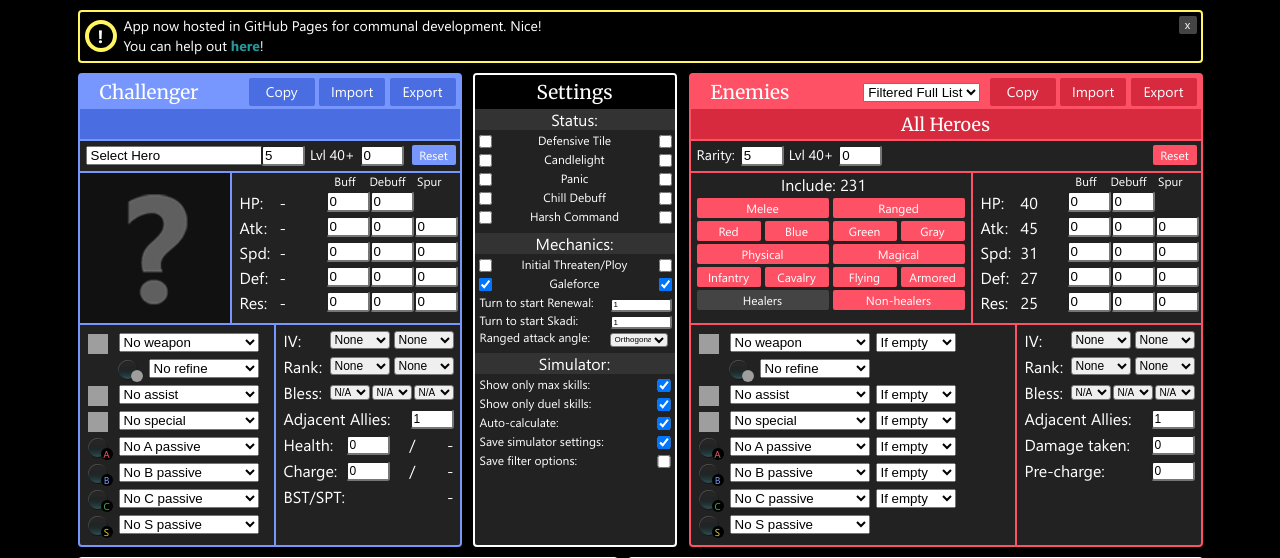
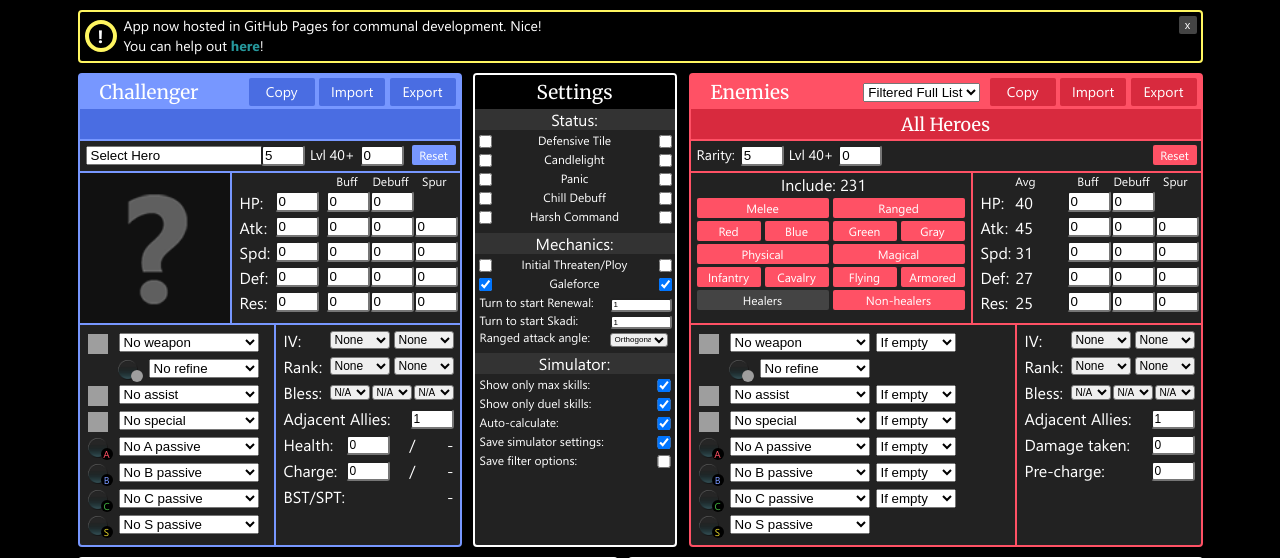
Before and after one commit to Andu2/FEH-Mass-Simulator, a PHP site: page / in a window 1280 px wide. Shown: the part 102-660 px from the top of the page. Run offline with PHP 8.4, Linux system fonts and the light colour scheme; some libraries are stand-ins or nearby versions; grey boxes are pictures that could not be loaded.

Commit message:
Enable custom stats for issue #100 allowing generic enemies

```diff
--- a/index.html
+++ b/index.html
@@ -17,8 +17,8 @@
 	<link href="https://cdnjs.cloudflare.com/ajax/libs/select2/4.0.6-rc.0/css/select2.min.css" rel="stylesheet" />
 	<script src="select2/select2.min.js"></script>
 
-	<link rel="stylesheet" type="text/css" href="style.css?v=201805021116"/>
-	<script type="text/javascript" src="code.js?v=201805021116"></script>
+	<link rel="stylesheet" type="text/css" href="style.css?v=201805061730"/>
+	<script type="text/javascript" src="code.js?v=201805061730"></script>
 
 </head>
 
@@ -44,11 +44,11 @@
 				<div class="frame_hero_main">
 					<div class="bar_top_list">
 						<!--
-						<select id="cl_enemy_list" data-var="options.customEnemySelected"></select>
-						<div class="button bar_top_button reset_challenger" id="reset_challenger" onclick="addClEnemy();">Add</div>
-						<div class="button bar_top_button reset_challenger" id="reset_challenger" onclick="deleteSelectedClEnemy();">Delete</div>
+						<select id="challenger_list" data-var="options.challengerSelected"></select>
+						<div class="button bar_top_button reset_challenger" id="reset_challenger" onclick="addChallenger();">Add</div>
+						<div class="button bar_top_button reset_challenger" id="reset_challenger" onclick="deleteChallenger();">Delete</div>
 						<div class="bar_top_list_right">
-							<div class=" bar_top_list_right button bar_top_button reset_challenger" id="reset_challenger" onclick="removeAllClEnemies();">Clear List</div>
+							<div class=" bar_top_list_right button bar_top_button reset_challenger" id="reset_challenger" onclick="removeAllChallengers();">Clear List</div>
 						</div>
 						-->
 					</div>
@@ -60,11 +60,11 @@
 						<div class="frame_hero_picture"><img class="hero_picture" id="challenger_picture" src="heroes/nohero.png" onmouseover="showHeroTooltip('challenger');" onmouseout="hideTooltip();"/><img id="challenger_weapon_icon" class="weaponIcon" src="weapons/noweapon.png"/><img id="challenger_movement_icon" class="movementIcon" src="weapons/noweapon.png"/></div>
 						<div class="frame_stats">
 							<div class="bufflabel">Buff</div><div class="debufflabel">Debuff</div><div class="spurlabel">Spur</div>
-							<div class="stat_row">HP: <span class="stat_number" id="challenger_hp">-</span><input id="challenger_hp_buff" data-var="challenger.buffs.hp" class="buff_input smallnuminput" type="number" value=0 min=0 max=99 /><input id="challenger_hp_debuff" data-var="challenger.debuffs.hp" class="debuff_input smallnuminput" type="number" value=0 min=-99 max=0 /></div>
-							<div class="stat_row">Atk: <span class="stat_number" id="challenger_atk">-</span><input id="challenger_atk_buff" data-var="challenger.buffs.atk" class="buff_input smallnuminput" type="number" value=0 min=0 max=99 /><input id="challenger_atk_debuff" data-var="challenger.debuffs.atk" class="debuff_input smallnuminput" type="number" value=0 min=-99 max=0 /><input id="challenger_atk_spur" data-var="challenger.spur.atk" class="spur_input smallnuminput" type="number" value=0 min=0 max=99 /></div>
-							<div class="stat_row">Spd: <span class="stat_number" id="challenger_spd">-</span><input id="challenger_spd_buff" data-var="challenger.buffs.spd" class="buff_input smallnuminput" type="number" value=0 min=0 max=99 /><input id="challenger_spd_debuff" data-var="challenger.debuffs.spd" class="debuff_input smallnuminput" type="number" value=0 min=-99 max=0 /><input id="challenger_spd_spur" data-var="challenger.spur.spd" class="spur_input smallnuminput" type="number" value=0 min=0 max=99 /></div>
-							<div class="stat_row">Def: <span class="stat_number" id="challenger_def">-</span><input id="challenger_def_buff" data-var="challenger.buffs.def" class="buff_input smallnuminput" type="number" value=0 min=0 max=99 /><input id="challenger_def_debuff" data-var="challenger.debuffs.def" class="debuff_input smallnuminput" type="number" value=0 min=-99 max=0 /><input id="challenger_def_spur" data-var="challenger.spur.def" class="spur_input smallnuminput" type="number" value=0 min=0 max=99 /></div>
-							<div class="stat_row">Res: <span class="stat_number" id="challenger_res">-</span><input id="challenger_res_buff" data-var="challenger.buffs.res" class="buff_input smallnuminput" type="number" value=0 min=0 max=99 /><input id="challenger_res_debuff" data-var="challenger.debuffs.res" class="debuff_input smallnuminput" type="number" value=0 min=-99 max=0 /><input id="challenger_res_spur" data-var="challenger.spur.res" class="spur_input smallnuminput" type="number" value=0 min=0 max=99 /></div>
+							<div class="stat_row">HP: <input id="challenger_hp" data-var="challenger.hp" class="stat_number smallnuminput" type="number" value=0 min=0 max=99 /><input id="challenger_hp_buff" data-var="challenger.buffs.hp" class="buff_input smallnuminput" type="number" value=0 min=0 max=99 /><input id="challenger_hp_debuff" data-var="challenger.debuffs.hp" class="debuff_input smallnuminput" type="number" value=0 min=-99 max=0 /></div>
+							<div class="stat_row">Atk: <input id="challenger_atk" data-var="challenger.atk" class="stat_number smallnuminput" type="number" value=0 min=0 max=99 /><input id="challenger_atk_buff" data-var="challenger.buffs.atk" class="buff_input smallnuminput" type="number" value=0 min=0 max=99 /><input id="challenger_atk_debuff" data-var="challenger.debuffs.atk" class="debuff_input smallnuminput" type="number" value=0 min=-99 max=0 /><input id="challenger_atk_spur" data-var="challenger.spur.atk" class="spur_input smallnuminput" type="number" value=0 min=0 max=99 /></div>
+							<div class="stat_row">Spd: <input id="challenger_spd" data-var="challenger.spd" class="stat_number smallnuminput" type="number" value=0 min=0 max=99 /><input id="challenger_spd_buff" data-var="challenger.buffs.spd" class="buff_input smallnuminput" type="number" value=0 min=0 max=99 /><input id="challenger_spd_debuff" data-var="challenger.debuffs.spd" class="debuff_input smallnuminput" type="number" value=0 min=-99 max=0 /><input id="challenger_spd_spur" data-var="challenger.spur.spd" class="spur_input smallnuminput" type="number" value=0 min=0 max=99 /></div>
+							<div class="stat_row">Def: <input id="challenger_def" data-var="challenger.def" class="stat_number smallnuminput" type="number" value=0 min=0 max=99 /><input id="challenger_def_buff" data-var="challenger.buffs.def" class="buff_input smallnuminput" type="number" value=0 min=0 max=99 /><input id="challenger_def_debuff" data-var="challenger.debuffs.def" class="debuff_input smallnuminput" type="number" value=0 min=-99 max=0 /><input id="challenger_def_spur" data-var="challenger.spur.def" class="spur_input smallnuminput" type="number" value=0 min=0 max=99 /></div>
+							<div class="stat_row">Res: <input id="challenger_res" data-var="challenger.res" class="stat_number smallnuminput" type="number" value=0 min=0 max=99 /><input id="challenger_res_buff" data-var="challenger.buffs.res" class="buff_input smallnuminput" type="number" value=0 min=0 max=99 /><input id="challenger_res_debuff" data-var="challenger.debuffs.res" class="debuff_input smallnuminput" type="number" value=0 min=-99 max=0 /><input id="challenger_res_spur" data-var="challenger.spur.res" class="spur_input smallnuminput" type="number" value=0 min=0 max=99 /></div>
 						</div>
 					</div>
 					<div class="frame_hero_main_bottom">
@@ -506,7 +506,7 @@
 							<div class="includebuttons_row"><div class="button wideincludebutton notincluded" id="include_staff">Healers</div><div class="button wideincludebutton included" id="include_nonstaff">Non-healers</div></div>
 						</div>
 						<div class="frame_stats">
-							<div class="bufflabel">Buff</div><div class="debufflabel">Debuff</div><div class="spurlabel">Spur</div>
+							<div class="statlabel">Avg</div><div class="bufflabel">Buff</div><div class="debufflabel">Debuff</div><div class="spurlabel">Spur</div>
 							<div class="stat_row">HP: <span class="stat_number" id="enemies_hp">-</span><input id="enemies_hp_buff" data-var="enemies.fl.buffs.hp" class="buff_input smallnuminput" type="number" value=0 min=0 max=99 /><input id="enemies_hp_debuff" data-var="enemies.fl.debuffs.hp" class="debuff_input smallnuminput" type="number" value=0 min=-99 max=0 /></div>
 							<div class="stat_row">Atk: <span class="stat_number" id="enemies_atk">-</span><input id="enemies_atk_buff" data-var="enemies.fl.buffs.atk" class="buff_input smallnuminput" type="number" value=0 min=0 max=99 /><input id="enemies_atk_debuff" data-var="enemies.fl.debuffs.atk" class="debuff_input smallnuminput" type="number" value=0 min=-99 max=0 /><input id="enemies_atk_spur" data-var="enemies.fl.spur.atk" class="spur_input smallnuminput" type="number" value=0 min=0 max=99 /></div>
 							<div class="stat_row">Spd: <span class="stat_number" id="enemies_spd">-</span><input id="enemies_spd_buff" data-var="enemies.fl.buffs.spd" class="buff_input smallnuminput" type="number" value=0 min=0 max=99 /><input id="enemies_spd_debuff" data-var="enemies.fl.debuffs.spd" class="debuff_input smallnuminput" type="number" value=0 min=-99 max=0 /><input id="enemies_spd_spur" data-var="enemies.fl.spur.spd" class="spur_input smallnuminput" type="number" value=0 min=0 max=99 /></div>
@@ -612,10 +612,10 @@
 					<div class="frame_hero_main_right">
 						<div class="bar_top_list">
 							<select id="cl_enemy_list" data-var="options.customEnemySelected"></select>
-							<div class="button bar_top_button reset_enemies" id="reset_cl_enemy" onclick="addClEnemy();">Add</div>
-							<div class="button bar_top_button reset_enemies" id="reset_cl_enemy" onclick="deleteSelectedClEnemy();">Delete</div>
+							<div class="button bar_top_button reset_enemies" id="add_cl_enemy" onclick="addClEnemy();">Add</div>
+							<div class="button bar_top_button reset_enemies" id="delete_cl_selected" onclick="deleteSelectedClEnemy();">Delete</div>
 							<div class="bar_top_list_right">
-								<div class=" bar_top_list_right button bar_top_button reset_enemies" id="reset_cl_enemy" onclick="removeAllClEnemies();">Clear List</div>
+								<div class=" bar_top_list_right button bar_top_button reset_enemies" id="clear_cl_list" onclick="removeAllClEnemies();">Clear List</div>
 							</div>
 						</div>
 						<div class="bar_top_options"><select id="cl_enemy_name" data-var="enemies.cl.list.index"></select><div class="bar_top_options_right"><span class="bar_label">Rarity:</span><input id="cl_enemy_rarity" data-var="enemies.cl.list.rarity" type="number" class="rarityinput smallnuminput" value=5 min=1 max=5 /><span class="bar_label">Lvl 40+</span><input id="cl_enemy_merge" data-var="enemies.cl.list.merge" class="smallnuminput" type="number" value=0 min=0 max=10 /><div class="button reset_button reset_enemies" id="reset_cl_enemy">Reset</div></div></div>
@@ -627,11 +627,11 @@
 							</div>
 							<div class="frame_stats">
 								<div class="bufflabel">Buff</div><div class="debufflabel">Debuff</div><div class="spurlabel">Spur</div>
-								<div class="stat_row">HP: <span class="stat_number" id="cl_enemy_hp">-</span><input id="cl_enemy_hp_buff" data-var="enemies.cl.list.buffs.hp" class="buff_input smallnuminput" type="number" value=0 min=0 max=99 /><input id="cl_enemy_hp_debuff" data-var="enemies.cl.list.debuffs.hp" class="debuff_input smallnuminput" type="number" value=0 min=-99 max=0 /></div>
-								<div class="stat_row">Atk: <span class="stat_number" id="cl_enemy_atk">-</span><input id="cl_enemy_atk_buff" data-var="enemies.cl.list.buffs.atk" class="buff_input smallnuminput" type="number" value=0 min=0 max=99 /><input id="cl_enemy_atk_debuff" data-var="enemies.cl.list.debuffs.atk" class="debuff_input smallnuminput" type="number" value=0 min=-99 max=0 /><input id="cl_enemy_atk_spur" data-var="enemies.cl.list.spur.atk" class="spur_input smallnuminput" type="number" value=0 min=0 max=99 /></div>
-								<div class="stat_row">Spd: <span class="stat_number" id="cl_enemy_spd">-</span><input id="cl_enemy_spd_buff" data-var="enemies.cl.list.buffs.spd" class="buff_input smallnuminput" type="number" value=0 min=0 max=99 /><input id="cl_enemy_spd_debuff" data-var="enemies.cl.list.debuffs.spd" class="debuff_input smallnuminput" type="number" value=0 min=-99 max=0 /><input id="cl_enemy_spd_spur" data-var="enemies.cl.list.spur.spd" class="spur_input smallnuminput" type="number" value=0 min=0 max=99 /></div>
-								<div class="stat_row">Def: <span class="stat_number" id="cl_enemy_def">-</span><input id="cl_enemy_def_buff" data-var="enemies.cl.list.buffs.def" class="buff_input smallnuminput" type="number" value=0 min=0 max=99 /><input id="cl_enemy_def_debuff" data-var="enemies.cl.list.debuffs.def" class="debuff_input smallnuminput" type="number" value=0 min=-99 max=0 /><input id="cl_enemy_def_spur" data-var="enemies.cl.list.spur.def" class="spur_input smallnuminput" type="number" value=0 min=0 max=99 /></div>
-								<div class="stat_row">Res: <span class="stat_number" id="cl_enemy_res">-</span><input id="cl_enemy_res_buff" data-var="enemies.cl.list.buffs.res" class="buff_input smallnuminput" type="number" value=0 min=0 max=99 /><input id="cl_enemy_res_debuff" data-var="enemies.cl.list.debuffs.res" class="debuff_input smallnuminput" type="number" value=0 min=-99 max=0 /><input id="cl_enemy_res_spur" data-var="enemies.cl.list.spur.res" class="spur_input smallnuminput" type="number" value=0 min=0 max=99 /></div>
+								<div class="stat_row">HP: <input id="cl_enemy_hp" data-var="enemies.cl.list.hp" class="stat_number smallnuminput" type="number" value=0 min=0 max=99 /><input id="cl_enemy_hp_buff" data-var="enemies.cl.list.buffs.hp" class="buff_input smallnuminput" type="number" value=0 min=0 max=99 /><input id="cl_enemy_hp_debuff" data-var="enemies.cl.list.debuffs.hp" class="debuff_input smallnuminput" type="number" value=0 min=-99 max=0 /></div>
+								<div class="stat_row">Atk: <input id="cl_enemy_atk" data-var="enemies.cl.list.atk" class="stat_number smallnuminput" type="number" value=0 min=0 max=99 /><input id="cl_enemy_atk_buff" data-var="enemies.cl.list.buffs.atk" class="buff_input smallnuminput" type="number" value=0 min=0 max=99 /><input id="cl_enemy_atk_debuff" data-var="enemies.cl.list.debuffs.atk" class="debuff_input smallnuminput" type="number" value=0 min=-99 max=0 /><input id="cl_enemy_atk_spur" data-var="enemies.cl.list.spur.atk" class="spur_input smallnuminput" type="number" value=0 min=0 max=99 /></div>
+								<div class="stat_row">Spd: <input id="cl_enemy_spd" data-var="enemies.cl.list.spd" class="stat_number smallnuminput" type="number" value=0 min=0 max=99 /><input id="cl_enemy_spd_buff" data-var="enemies.cl.list.buffs.spd" class="buff_input smallnuminput" type="number" value=0 min=0 max=99 /><input id="cl_enemy_spd_debuff" data-var="enemies.cl.list.debuffs.spd" class="debuff_input smallnuminput" type="number" value=0 min=-99 max=0 /><input id="cl_enemy_spd_spur" data-var="enemies.cl.list.spur.spd" class="spur_input smallnuminput" type="number" value=0 min=0 max=99 /></div>
+								<div class="stat_row">Def: <input id="cl_enemy_def" data-var="enemies.cl.list.def" class="stat_number smallnuminput" type="number" value=0 min=0 max=99 /><input id="cl_enemy_def_buff" data-var="enemies.cl.list.buffs.def" class="buff_input smallnuminput" type="number" value=0 min=0 max=99 /><input id="cl_enemy_def_debuff" data-var="enemies.cl.list.debuffs.def" class="debuff_input smallnuminput" type="number" value=0 min=-99 max=0 /><input id="cl_enemy_def_spur" data-var="enemies.cl.list.spur.def" class="spur_input smallnuminput" type="number" value=0 min=0 max=99 /></div>
+								<div class="stat_row">Res: <input id="cl_enemy_res" data-var="enemies.cl.list.res" class="stat_number smallnuminput" type="number" value=0 min=0 max=99 /><input id="cl_enemy_res_buff" data-var="enemies.cl.list.buffs.res" class="buff_input smallnuminput" type="number" value=0 min=0 max=99 /><input id="cl_enemy_res_debuff" data-var="enemies.cl.list.debuffs.res" class="debuff_input smallnuminput" type="number" value=0 min=-99 max=0 /><input id="cl_enemy_res_spur" data-var="enemies.cl.list.spur.res" class="spur_input smallnuminput" type="number" value=0 min=0 max=99 /></div>
 							</div>
 						</div>
 						<div class="frame_hero_main_bottom">
--- a/style.css
+++ b/style.css
@@ -374,24 +374,31 @@ svg > g > g:last-child { pointer-events: none }
 	border-left: 2px solid #7797ff;
 }
 
+.statlabel{
+	font-size:12px;
+	position:absolute;
+	right:165px;
+	top:-3px;
+}
+
 .bufflabel{
 	font-size:12px;
 	position:absolute;
-	right:104px;
+	right:102px;
 	top:-3px;
 }
 
 .debufflabel{
 	font-size:12px;
 	position:absolute;
-	right:54px;
+	right:51px;
 	top:-3px;
 }
 
 .spurlabel{
 	font-size:12px;
 	position:absolute;
-	right:18px;
+	right:13px;
 	top:-3px;
 }
 
@@ -402,7 +409,7 @@ svg > g > g:last-child { pointer-events: none }
 
 .stat_number{
 	position:absolute;
-	left:40px;
+	left:35px;
 	top:0;
 }
 
```
Also changed, not shown: code.js.
